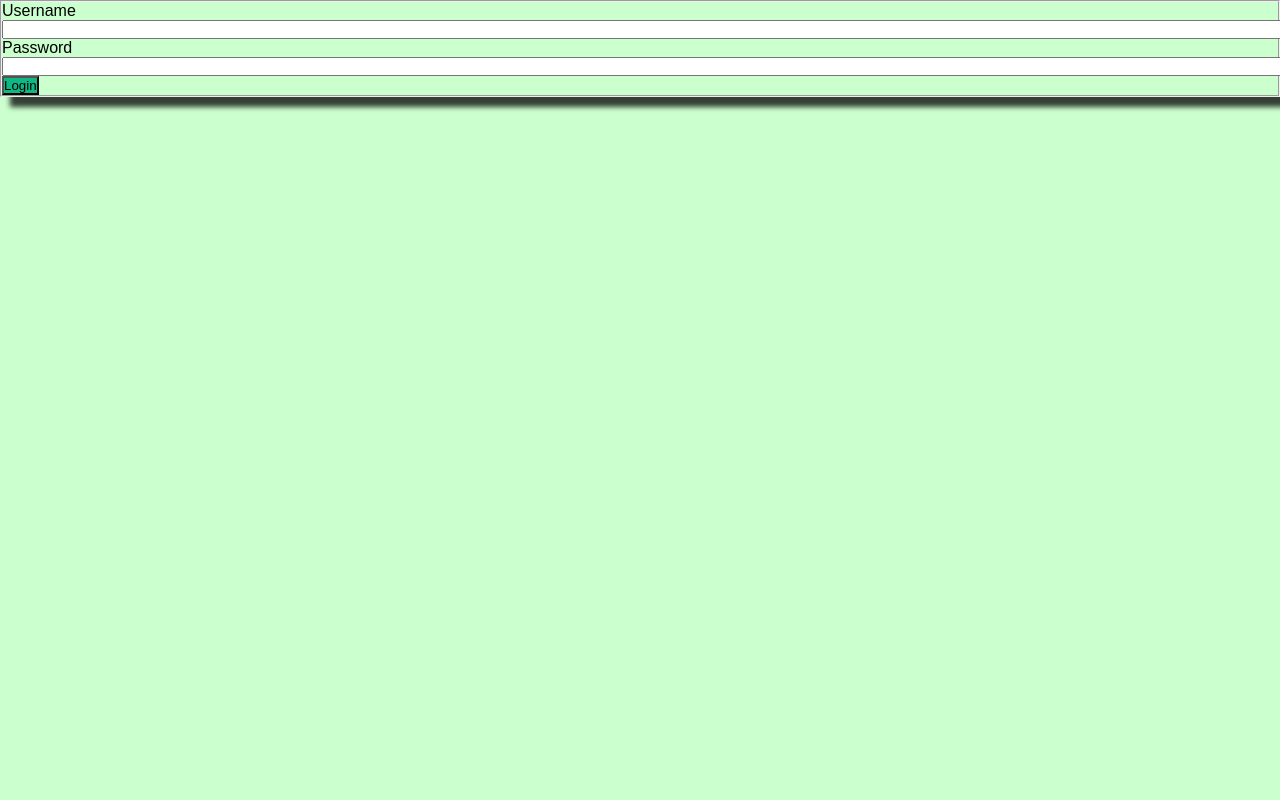
After one commit to 28-png/codeup-web-exercises, a PHP site: page /login-form.html in a window 1280 px wide. The commit adds this page. Run offline with PHP 8.4, Linux system fonts and the light colour scheme.

Commit message:
added login exercise

```diff
--- /dev/null
+++ b/css/login.css
@@ -0,0 +1,61 @@
+* {
+    padding: 0;
+    margin: 0;
+}
+
+body, html {
+    height: 100%;
+    width: 100%;
+    background-color: #cbffcd;
+    font-family: Arial, Ubuntu, sans-serif;
+}
+
+form {
+    /* This form should be separated from other elements by 1em */
+    /* There must be 1em between the content and the border of this element */
+}
+
+fieldset {
+    -webkit-box-shadow: 10px 10px 5px 0 rgba(0,0,0,0.75);
+    -moz-box-shadow: 10px 10px 5px 0 rgba(0,0,0,0.75);
+    box-shadow: 10px 10px 5px 0 rgba(0,0,0,0.75);
+    /* There must be 1em between the content and the border of this element */
+    /* It should have no border */
+    /* Its background should be white */
+}
+
+.width-80 {
+    /* The element with this class should 80% of the width and it must be centered */
+    /* Read how to center elements with margin here: http://learnlayout.com/margin-auto.html*/
+}
+
+.form-group {
+    /* This element must use 100% of the width */
+    /* It should have a separation of .5em from elements on top of it and below it*/
+}
+
+.form-label {
+    /* The text of a label must be bold */
+}
+
+.btn-block {
+    /* This element should use 100% of the width */
+}
+
+.btn {
+    /* There must be a separation of 8px between the text and the border of this element */
+    /* The text color of this element should be white and bold */
+    /* The border of this element should be 1px, and its color should be light grey */
+    background-color: #0fb784;
+}
+
+.form-control {
+    /* There must be 4px on top of the text and below the text of an input with this class */
+    /* It should have a separation of .5em from elements on top of it and below it */
+
+    /* You'll need to use the `calc` function to make the width of this element match the width of the button */
+    /* See the example at: https://developer.mozilla.org/en-US/docs/Web/CSS/calc */
+    /* HINT: Calculate based on the padding of the `.btn` class */
+    /* HINT: Examples are available at: https://glitch.com/~input-button-width */
+    width: 100%;
+}
--- a/css/style.css
+++ b/css/style.css
@@ -10,6 +10,8 @@
     background: coral;
     background-image: url(https://mdn.mozillademos.org/files/11307/bubbles.png);
         font-family: 'Bowlby One SC', cursive;
+        border: 4px solid black;
+        margin: 10px;
 
     }
 
--- /dev/null
+++ b/login-form.html
@@ -0,0 +1,25 @@
+<!DOCTYPE html>
+<html lang="en">
+<head>
+    <meta charset="UTF-8">
+    <title>Login</title>
+    <link rel="stylesheet" href="css/login.css">
+</head>
+<body>
+<main>
+    <form action="#">
+        <fieldset class="width-80">
+            <div class="form-group">
+                <label for="username" class="form-label">Username</label>
+                <input type="text" id="username" name="username" class="form-control">
+            </div>
+            <div class="form-group">
+                <label for="password" class="form-label">Password</label>
+                <input type="password" id="password" name="password" class="form-control">
+            </div>
+            <button class="btn btn-block">Login</button>
+        </fieldset>
+    </form>
+</main>
+</body>
+</html>
```
Also changed, not shown: welcome.html (+4 -4 lines).
